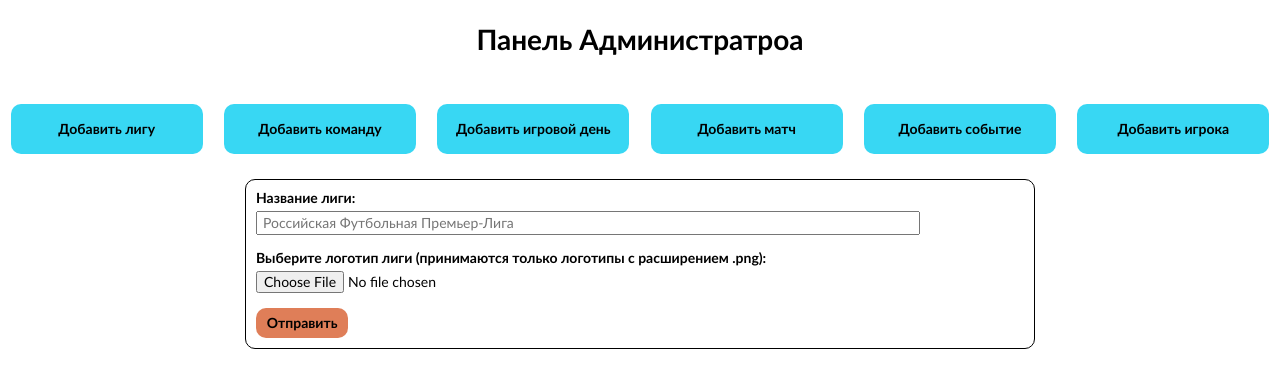
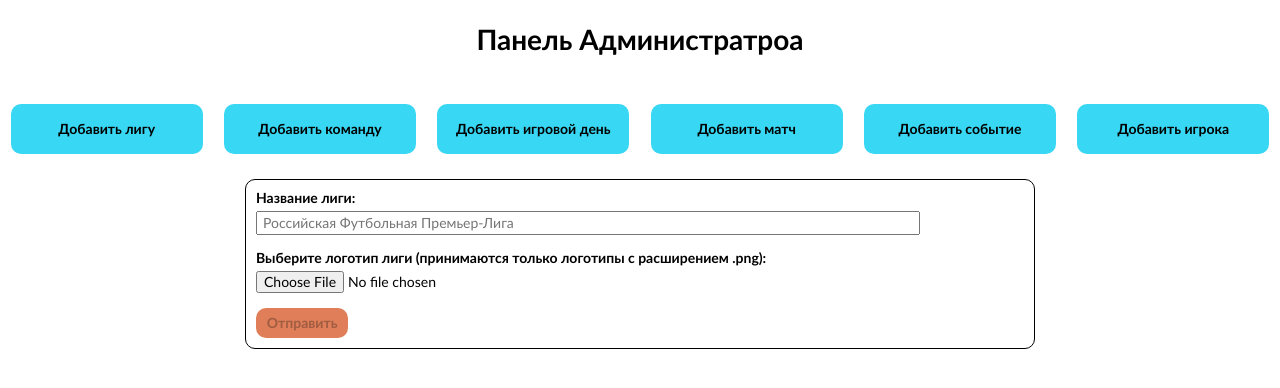
Before and after one commit to IvanPavlov90/Football-App, an Angular app in the folder client/: page /admin in a window 1280 px wide. Both pictures are taken after a click on the button "Добавить лигу". Shown: the top 388 px of the page. Built offline with nearby package versions, Linux system fonts and the light colour scheme.

Commit message:
внесены некоторые правки в код, добавлен функционал предпросмотра изображения при выборе картинки

```diff
--- a/client/src/app/admin-form/admin-form.component.html
+++ b/client/src/app/admin-form/admin-form.component.html
@@ -1,16 +1,9 @@
-<form class="admin-form">
-  <div *ngIf="formType === 'league'; then leagueTemplate"></div>
-  <input
-    *ngIf="formType !== null"
-    type="submit"
-    class="admin-form__container__submit"
-    value="Отправить"
-    (click)="sendForm($event)"
-  >
-</form>
+<div class="admin-form">
+  <form *ngIf="formType === 'league'; then leagueTemplate"></form>
+</div>
 
 <ng-template #leagueTemplate>
-  <div class="admin-form__container" [formGroup]="adminForm">
+  <form class="admin-form__container" [formGroup]="adminForm" (ngSubmit)="sendForm($event)">
     <label for="name" class="admin-form__container__label">Название лиги:</label>
     <input
       type="text"
@@ -18,7 +11,7 @@
       id="name"
       placeholder="Российская Футбольная Премьер-Лига"
       formControlName="leagueName"
-      required
+      required minlength="4"
     >
     <label for="file" class="admin-form__container__label">Выберите логотип лиги (принимаются только логотипы с расширением .png):</label>
     <input
@@ -27,9 +20,23 @@
       id="file"
       accept=".png"
       (change)="changeFiles($event)"
-      required
+      formControlName="image"
+      required minlength="1"
     >
-  </div>
+    <div *ngIf="selectedFile" >
+      <p class="admin-form__container__label">Предпросмотр изображения:</p>
+      <img
+        [src]="selectedFile"
+        class="admin-form__container__preload-img"
+      />
+    </div>
+    <input
+      type="submit"
+      class="admin-form__container__submit"
+      value="Отправить"
+      [disabled]="!adminForm.valid"
+    >
+  </form>
 </ng-template>
 
 <ng-template #nullTemplate>
--- a/client/src/app/admin-form/admin-form.component.scss
+++ b/client/src/app/admin-form/admin-form.component.scss
@@ -23,7 +23,6 @@
       margin-bottom: 5px;
       font-weight: bold;
     }
-  }
 
     .admin-form__container__submit {
       width: 12%;
@@ -35,4 +34,11 @@
       font-weight: bold;
       cursor: pointer;
     }
+
+    .admin-form__container__preload-img {
+      width: 80px;
+      height: 80px;
+      margin-top: 10px;
     }
+  }
+}
--- a/client/src/app/admin-form/admin-form.component.ts
+++ b/client/src/app/admin-form/admin-form.component.ts
@@ -1,6 +1,6 @@
 import { Component, Input, OnInit } from '@angular/core';
-import { FormGroup, FormControl } from '@angular/forms';
-import { League } from 'src/interfaces/interfaces';
+import { FormBuilder } from '@angular/forms';
+import { LeagueRequest } from 'src/interfaces/interfaces';
 import { AdminService } from '../admin/service/admin.service';
 
 @Component({
@@ -10,17 +10,18 @@ import { AdminService } from '../admin/service/admin.service';
 })
 export class AdminFormComponent implements OnInit {
 
-  constructor(private adminService: AdminService) { }
+  constructor(private adminService: AdminService, private formBuilder: FormBuilder) { }
 
   @Input() formType: string | null = null;
-  adminForm = new FormGroup({
-    leagueName: new FormControl(''),
+  adminForm = this.formBuilder.group({
+    leagueName: [''],
+    image: [''],
   });
-  selectedFile: ArrayBuffer | null | string = '';
+  selectedFile: string | null | ArrayBuffer = '';
 
   async sendForm(e: any) {
     e.preventDefault();
-    const league: League = {
+    const league: LeagueRequest = {
       leagueName: this.adminForm.value.leagueName,
       image: this.selectedFile,
     }
@@ -29,7 +30,6 @@ export class AdminFormComponent implements OnInit {
 
   async changeFiles(e: any) {
     this.selectedFile = await this.convertToBase64(e.target.files[0]);
-    console.log(this.selectedFile);
   }
 
   private async convertToBase64 (file: File): Promise<string | null | ArrayBuffer> {
--- a/client/src/app/admin/service/admin.service.ts
+++ b/client/src/app/admin/service/admin.service.ts
@@ -1,6 +1,6 @@
 import { HttpClient } from '@angular/common/http';
 import { Injectable } from '@angular/core';
-import { League } from 'src/interfaces/interfaces';
+import { LeagueRequest } from 'src/interfaces/interfaces';
 
 @Injectable({
   providedIn: 'root'
@@ -11,7 +11,7 @@ export class AdminService {
 
   private ADD_LEAGUE_URL = 'http://localhost:3000/api/admin/league';
 
-  async addLeague(league: League) {
+  async addLeague(league: LeagueRequest) {
     /*return this.http.post( this.ADD_LEAGUE_URL, JSON.stringify(data), { headers: new HttpHeaders({ "Content-Type": "application/json" })} );*/
     const response = await fetch(this.ADD_LEAGUE_URL, {
       method: "POST",
--- a/client/src/app/leagues/leagues.component.ts
+++ b/client/src/app/leagues/leagues.component.ts
@@ -1,5 +1,5 @@
 import { Component, OnInit } from '@angular/core';
-import { League } from 'src/interfaces/interfaces';
+import { LeagueResponse } from 'src/interfaces/interfaces';
 import { LeagueService } from './service/league.service';
 
 @Component({
@@ -11,11 +11,11 @@ export class LeaguesComponent implements OnInit {
 
   constructor(private leagueService: LeagueService) { }
 
-  leagues: Array<League> = []
+  leagues: Array<LeagueResponse> = []
 
   ngOnInit(): void {
     this.leagueService.getLeagues().subscribe({
-      next: (value: any) => this.leagues = value.leagues,
+      next: (value: Array<LeagueResponse>) => this.leagues = value,
     })
   }
 
--- a/client/src/app/leagues/service/league.service.ts
+++ b/client/src/app/leagues/service/league.service.ts
@@ -1,5 +1,6 @@
 import { HttpClient } from '@angular/common/http';
 import { Injectable } from '@angular/core';
+import { LeagueResponse } from 'src/interfaces/interfaces';
 
 @Injectable({
   providedIn: 'root'
@@ -11,6 +12,6 @@ export class LeagueService {
   private GET_LEAGUES_URL = 'http://localhost:3000/api/leagues';
 
   getLeagues() {
-    return this.http.get(this.GET_LEAGUES_URL);
+    return this.http.get<Array<LeagueResponse>>(this.GET_LEAGUES_URL);
   }
 }
```
Also changed, not shown: client/src/interfaces/interfaces.ts (+6 -2 lines), 1 other file (tests, documents, lock files or other folders). Lines whose indentation alone changed are shown as unchanged.
